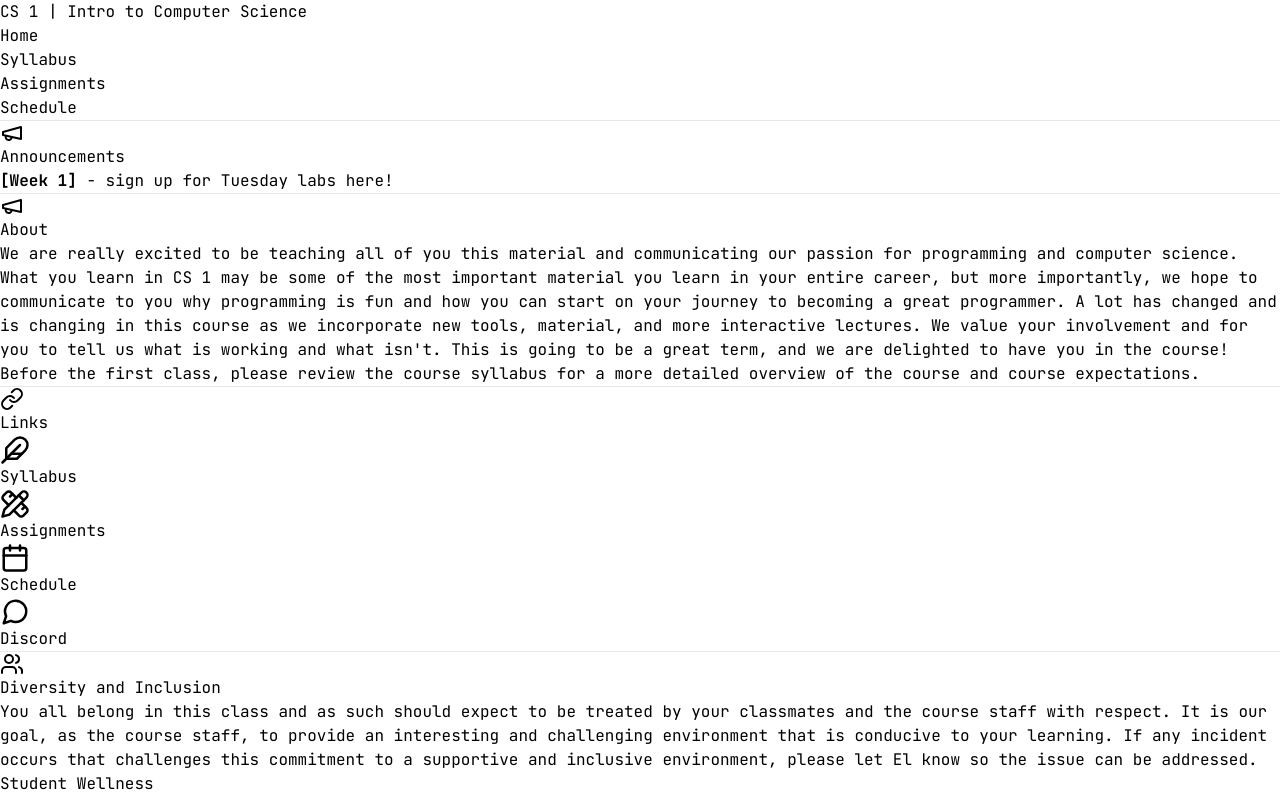
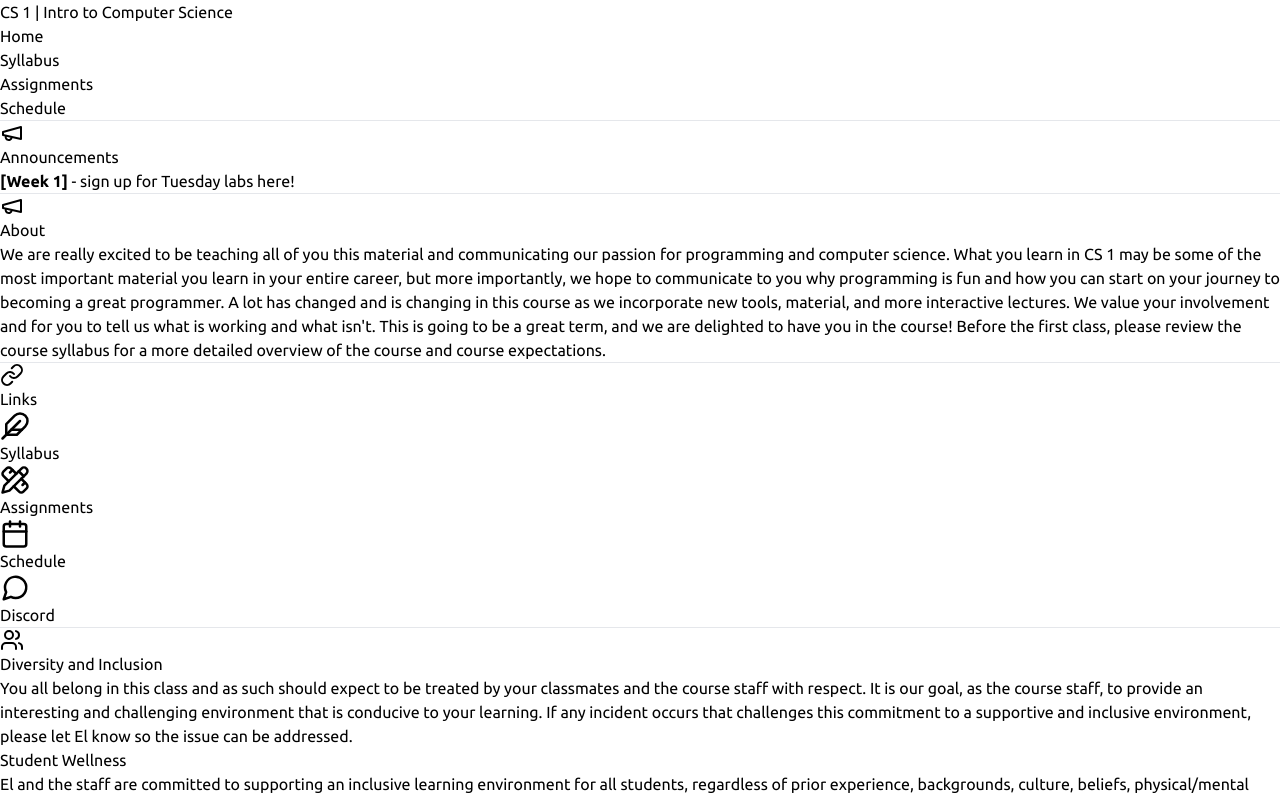
Before and after one commit to armeetjatyani/cs1, a Next.js app in the folder client/: page / in a window 1280 px wide. Shown: the top 798 px of the page. Built offline with nearby package versions, Linux system fonts and the light colour scheme.

Commit message:
trying out sans font

```diff
--- a/client/src/pages/_app.js
+++ b/client/src/pages/_app.js
@@ -2,9 +2,9 @@ import Footer from "@/components/Footer";
 import Navbar from "@/components/Navbar";
 import "@/styles/globals.css";
 import { ThemeProvider, useTheme } from "next-themes";
-import { JetBrains_Mono } from "next/font/google";
+import { Arimo, Assistant, Chivo, JetBrains_Mono, Recursive, Reem_Kufi, Ubuntu, Varta } from "next/font/google";
 
-const font = JetBrains_Mono({ subsets: ["latin"] });
+const font = Ubuntu({ subsets: ["latin"], weight: ["300", "400", "500", "700"] });
 export default function App({ Component, pageProps }) {
 	const { theme } = useTheme();
 	return (
@@ -14,8 +14,8 @@ export default function App({ Component, pageProps }) {
 		>
 			<ThemeProvider
 				defaultTheme="light"
-        attribute="class"
-        disableTransitionOnChange
+				attribute="class"
+				disableTransitionOnChange
 			>
 				<div className="scroll-smooth">
 					<Navbar />
```
